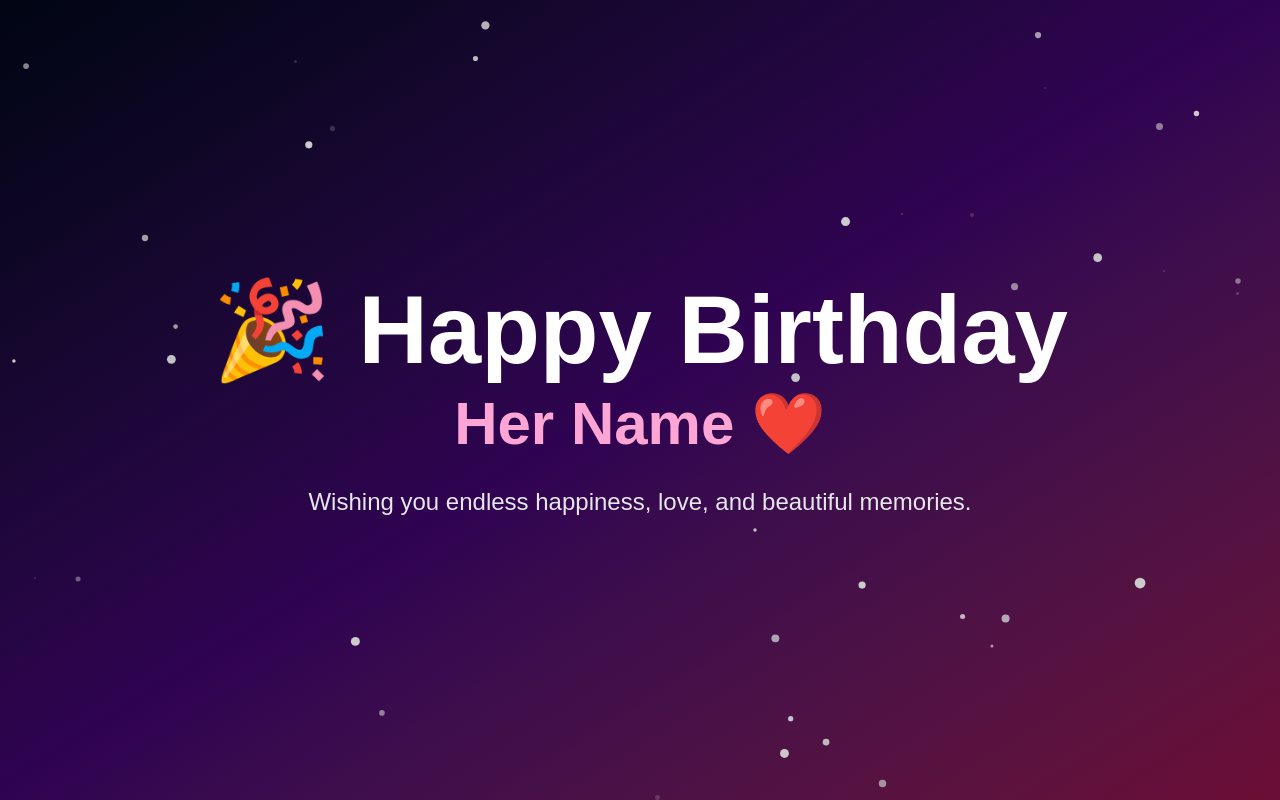
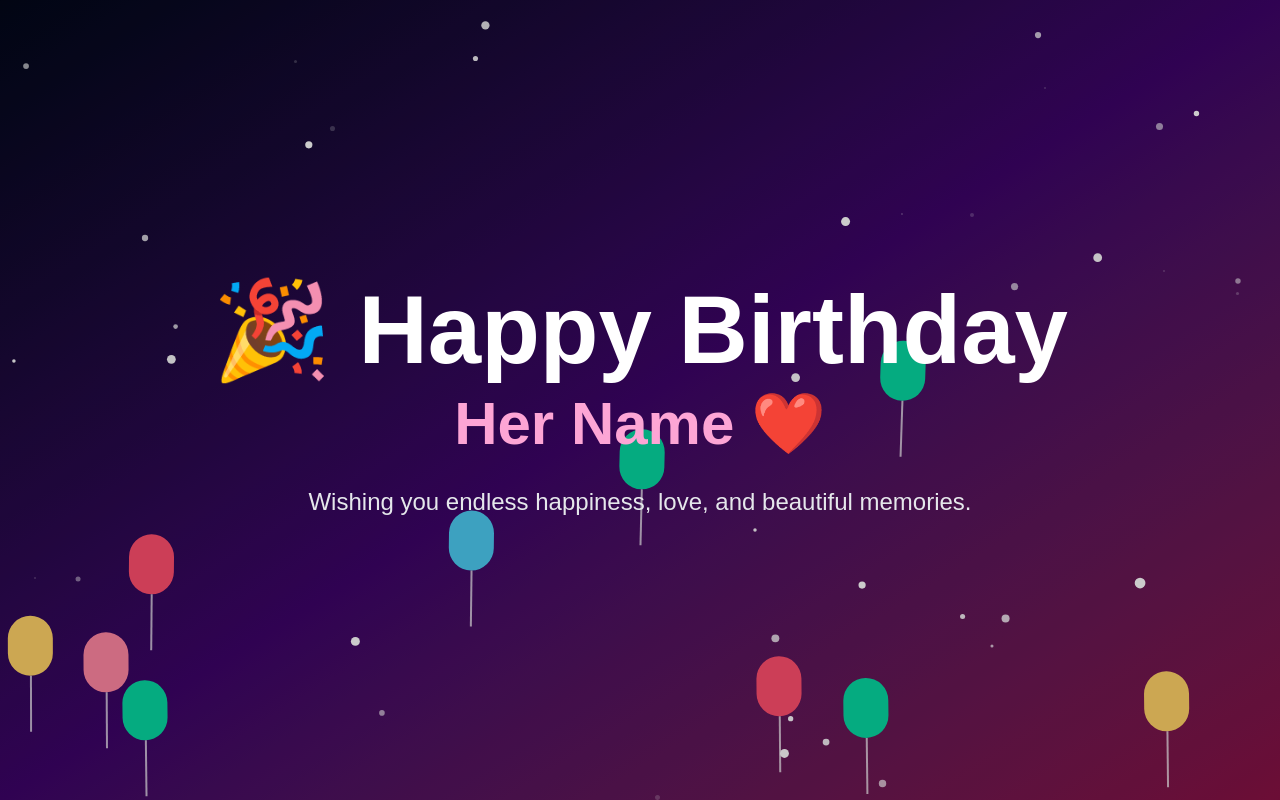
Before and after one commit to Ananta-git/birthday-wish, a Next.js app: page / in a window 1280 px wide. Built offline with nearby package versions, Linux system fonts and the light colour scheme.

Commit message:
Added Floating Ballons component and added it on hero.tsx

```diff
--- /dev/null
+++ b/src/components/FloatingBalloons.tsx
@@ -0,0 +1,81 @@
+"use client";
+
+import { motion } from "framer-motion";
+import { useEffect, useState } from "react";
+
+interface Balloon {
+  id: number;
+  left: number;
+  delay: number;
+  duration: number;
+  color: string;
+}
+
+const colors = [
+  "#ff4d6d",
+  "#ff85a1",
+  "#ffd166",
+  "#06d6a0",
+  "#4cc9f0",
+  "#a78bfa",
+];
+
+export default function FloatingBalloons() {
+  const [balloons, setBalloons] = useState<Balloon[]>([]);
+
+  useEffect(() => {
+    const generated = Array.from({ length: 10 }, (_, index) => ({
+      id: index,
+      left: Math.random() * 90,
+      delay: Math.random() * 4,
+      duration: 8 + Math.random() * 5,
+      color: colors[Math.floor(Math.random() * colors.length)],
+    }));
+
+    setBalloons(generated);
+  }, []);
+
+  if (!balloons.length) return null;
+
+  return (
+    <>
+      {balloons.map((balloon) => (
+        <motion.div
+          key={balloon.id}
+          className="absolute bottom-[-120px]"
+          style={{ left: `${balloon.left}%` }}
+          animate={{
+            y: [-20, -window.innerHeight - 200],
+            x: [0, -10, 10, -5, 0],
+            rotate: [-2, 2, -2],
+          }}
+          transition={{
+            duration: balloon.duration,
+            delay: balloon.delay,
+            repeat: Infinity,
+            ease: "linear",
+          }}
+        >
+          <div
+            className="relative"
+            style={{
+              width: 45,
+              height: 60,
+            }}
+          >
+            <div
+              className="rounded-full"
+              style={{
+                width: "100%",
+                height: "100%",
+                backgroundColor: balloon.color,
+              }}
+            />
+
+            <div className="mx-auto h-14 w-[2px] bg-white/70" />
+          </div>
+        </motion.div>
+      ))}
+    </>
+  );
+}
--- a/src/components/Hero.tsx
+++ b/src/components/Hero.tsx
@@ -2,11 +2,13 @@
 
 import { motion } from "framer-motion";
 import FloatingStars from "./FloatingStars";
+import FloatingBalloons from "./FloatingBalloons";
 
 export default function Hero() {
   return (
     <section className="relative flex min-h-screen items-center justify-center overflow-hidden bg-gradient-to-br from-slate-950 via-purple-950 to-pink-900">
       <FloatingStars />
+      <FloatingBalloons />
       <div className="absolute inset-0 bg-black/20" />
 
       <motion.div
```
